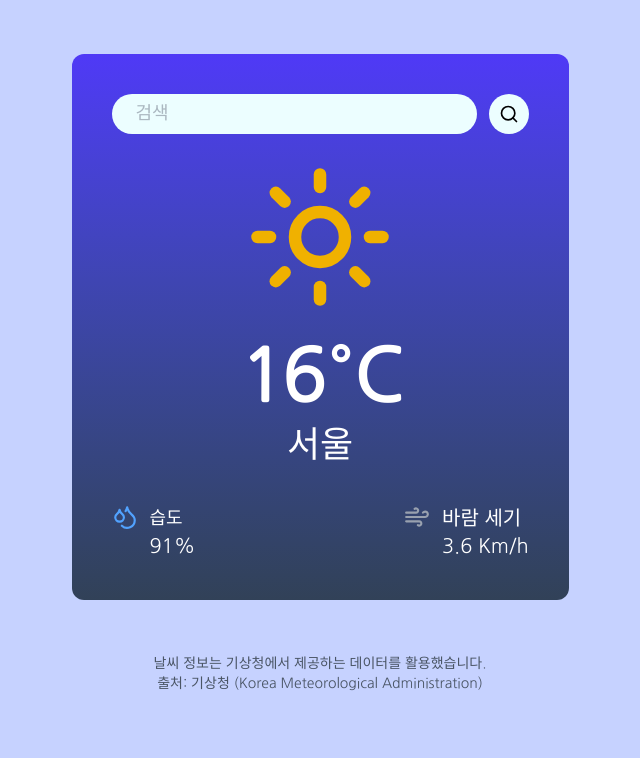
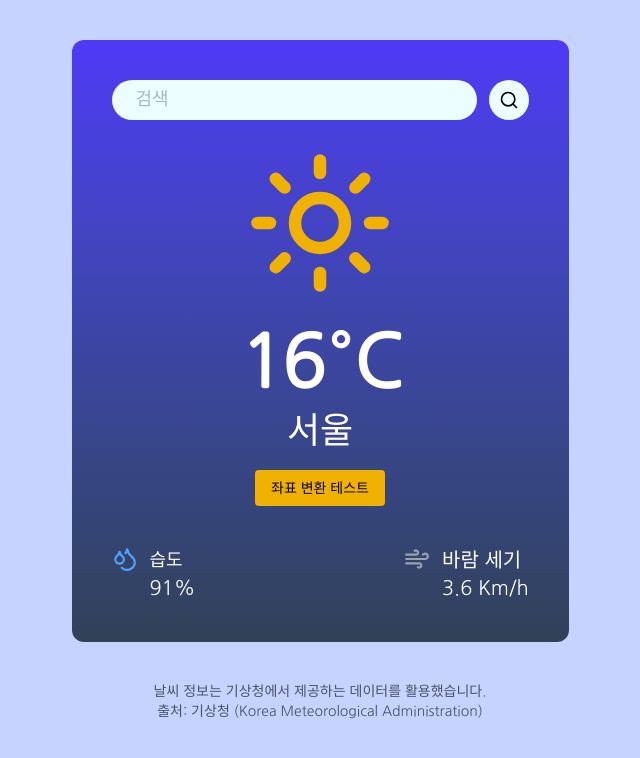
Before and after one commit to MINSIK-W/weatherApp, a React (Vite) app: page / in a window 1280 px wide. Shown: the top 758 px of the page, without its empty margins (320-960 px from the left). Built offline with nearby package versions, Linux system fonts and the light colour scheme; no server answers.

Commit message:
좌표 변환 테스트

```diff
--- a/src/components/Weather.tsx
+++ b/src/components/Weather.tsx
@@ -1,13 +1,18 @@
-import * as React from 'react';
 import { useState } from 'react';
 import { Search } from 'lucide-react';
 import WeatherIcon from './WeatherIcon.tsx';
+import { testCoordinateConversion } from '../utils/convertToGrid.ts';
 import { searchLocation } from '../utils/kakaoApi.ts';
 
 export default function Weather() {
   const [searchQuery, setSearchQuery] = useState('');
   const [locationName, setLocationName] = useState('서울');
   const [isLoading, setIsLoading] = useState(false);
+
+  // 좌표 변환 테스트 (개발용)
+  const handleTestCoordinates = () => {
+    testCoordinateConversion();
+  };
 
   // 검색 버튼 클릭 핸들러
   const handleSearch = async () => {
@@ -82,6 +87,14 @@ export default function Weather() {
       <div className='flex flex-col items-center gap-3'>
         <p className='text-white text-7xl font-semibold tracking-tight'>16°C</p>
         <p className='text-white text-4xl'>{locationName}</p>
+
+        {/* 개발용 테스트 버튼 */}
+        <button
+          onClick={handleTestCoordinates}
+          className='mt-2 px-4 py-2 bg-yellow-500 text-black rounded text-sm'
+        >
+          좌표 변환 테스트
+        </button>
       </div>
 
       <div className='w-full text-white mt-10 flex justify-between'>
--- a/src/utils/convertToGrid.ts
+++ b/src/utils/convertToGrid.ts
@@ -46,3 +46,10 @@ export function convertToGrid(gps: GpsCoordinate): GridCoordinate {
 
   return { nx, ny };
 }
+export const testCoordinateConversion = () => {
+  const seoul = { latitude: 37.5665, longitude: 126.978 }; // 서울시청
+  const grid = convertToGrid(seoul);
+  console.log('서울시청 GPS:', seoul);
+  console.log('서울시청 격자:', grid);
+  // 예상 결과: nx: 60, ny: 127 정도 나와야 함
+};
```
